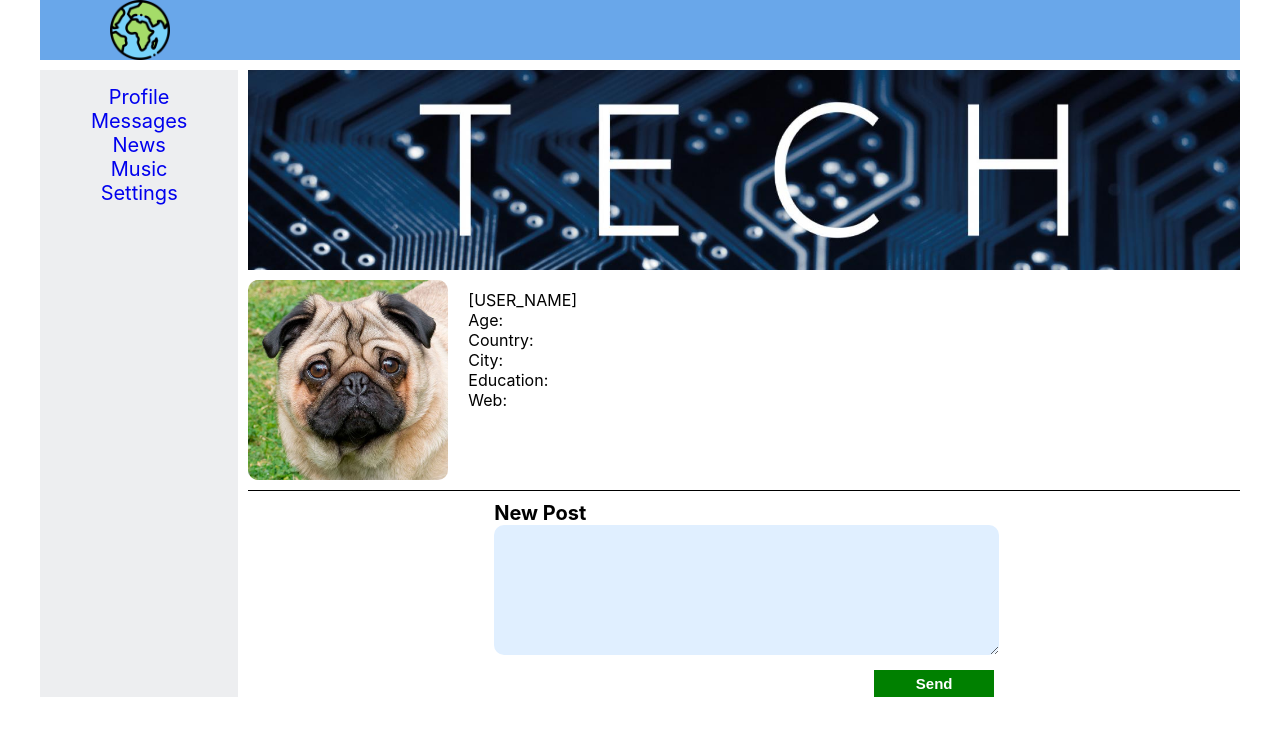
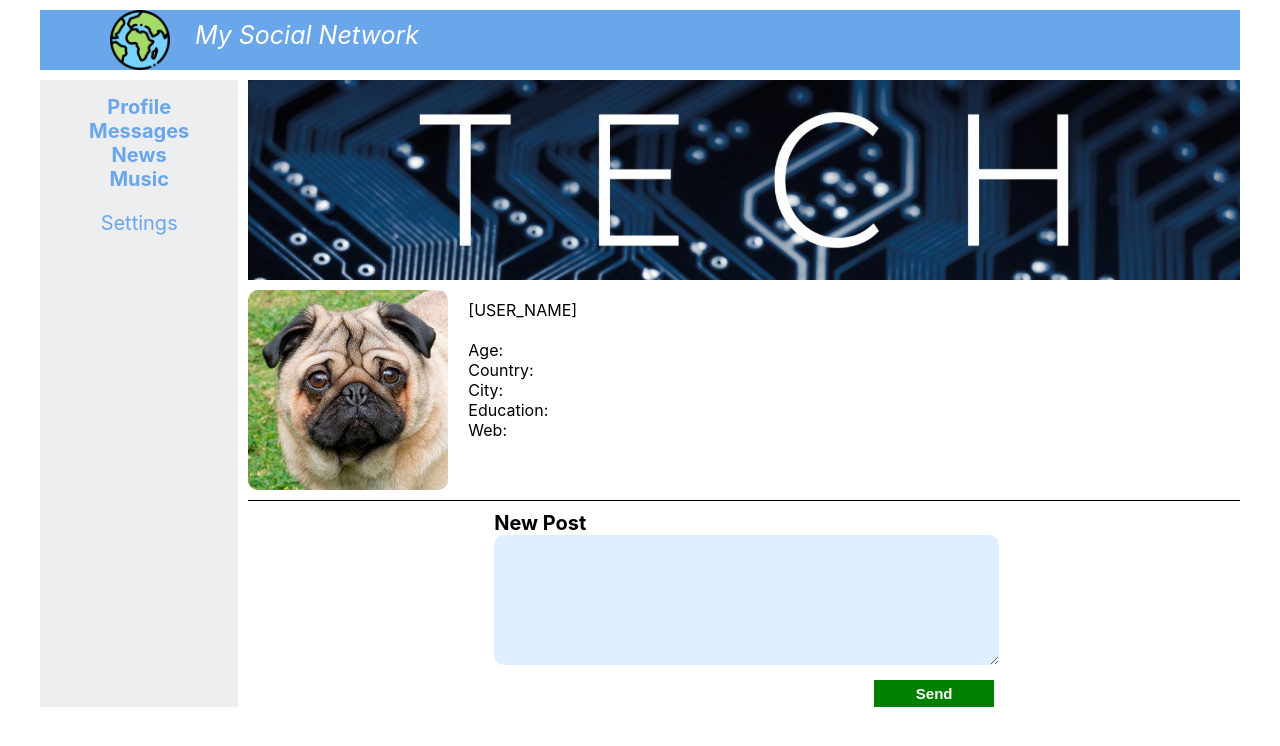
Before and after one commit to deftime/React-IT-K, a React (Create React App) app: page / in a window 1280 px wide. Shown: the top 746 px of the page. Built offline with nearby package versions, Linux system fonts and the light colour scheme.

Commit message:
Ls 12-14 components

```diff
--- a/src/App.css
+++ b/src/App.css
@@ -8,108 +8,5 @@
   grid-gap: 10px;
 
   width: 1200px;
-  margin: 0 auto;
+  margin: 10px auto;
 }
-
-header {
-  grid-area: h;
-  background-color: #69A7EA;
-}
-
-header img {
-  margin-left: 70px;
-}
-
-aside {
-  grid-area: n;
-  background-color: #edeef0;
-  padding: 15px 0;
-}
-
-aside a {
-  display: block;
-  text-align: center;
-  text-decoration: none;
-  font-size: 20px;
-}
-
-.main {
-  grid-area: c;
-}
-
-.main .main-row {
-  margin-top: 10px;
-}
-
-.main .main-row:first-child {
-  margin-top: 0;
-}
-
-.main .user-cover {
-  height: 200px;
-  background-image: url('./images/tech.jpg');
-  background-repeat: no-repeat;
-  background-position: center center;
-  background-size: cover;
-}
-
-.main .user-data {
-  height: 200px;
-}
-
-.main .user-ava {
-  display: inline-block;
-  vertical-align: top;
-  height: 200px;
-  width: 200px;
-  background-image: url('./images/mops.jpg');
-  background-repeat: no-repeat;
-  background-position: center center;
-  background-size: cover;
-  margin-right: 10px;
-  border-radius: 10px;
-}
-
-.main .user-details {
-  display: inline-block;
-  vertical-align: top;
-  width: 700px;
-  height: 180px;
-  padding: 10px;
-}
-
-.main .message-box {
-  border-top: 1px solid black;
-}
-
-.main .message-box > div {
-  padding: 10px 0;
-  font-size: 20px;
-  font-weight: bold;
-}
-
-.main .message-box textarea {
-  width: 95%;
-  height: 100px;
-  border: none;
-  border-radius: 10px;
-  padding: 15px;
-  background-color: #E0EFFF;
-}
-
-.main .message-box button {
-  border: none;
-  background-color: green;
-  color: white;
-  padding: 5px;
-  width: 120px;
-  font-weight: bold;
-  font-size: 15px;
-  margin-top: 10px;
-  float: right;
-}
-
-.main .message-box .message-box-wrap {
-  width: 500px;
-  margin: 0 auto;
-}
--- a/src/App.js
+++ b/src/App.js
@@ -1,45 +1,16 @@
 import React from 'react';
 import './App.css';
-import logolink from './images/logo.png';
+import Header from './components/Header';
+import Navbar from './components/Navbar';
+import Profile from './components/Profile';
 
 function App() {
   return (
     <div className="App">
       <div className="wrapper">
-        <header>
-          <img src={logolink} alt="main_logo" width="60" />
-        </header>
-        <aside>
-          <a href="#">Profile</a>
-          <a href="#">Messages</a>
-          <a href="#">News</a>
-          <a href="#">Music</a>
-          <a href="#">Settings</a>
-        </aside>
-        <div className="main">
-          <div className="user-cover main-row"></div>
-          <div className="user-data main-row">
-            <div className="user-ava"></div>
-            <div className="user-details">
-              <span>[USER_NAME]</span><br />
-              <span>Age:</span><br />
-              <span>Country:</span><br />
-              <span>City:</span><br />
-              <span>Education:</span><br />
-              <span>Web:</span><br />
-            </div>
-          </div>
-          <div className="message-box main-row">
-            <div className="message-box-wrap">
-              <div>New Post</div>
-              <form className="send-msg">
-                <textarea name="post_msg"></textarea><br />
-                <button type="submit" name="send_msg">Send</button>
-              </form>
-            </div>
-          </div>
-
-        </div>
+        <Header />
+        <Navbar />
+        <Profile />
       </div>
     </div>
   );
--- /dev/null
+++ b/src/components/Header.jsx
@@ -0,0 +1,14 @@
+import React from 'react';
+import logolink from '../images/logo.png';
+import cls from '../css/header.module.css';
+
+function Header() {
+  return (
+    <header>
+      <img src={logolink} alt="mainLogo" width="60" />
+      <div className={cls.mainTitle}>My Social Network</div>
+    </header>
+  );
+}
+
+export default Header;
--- /dev/null
+++ b/src/components/Navbar.jsx
@@ -0,0 +1,16 @@
+import React from 'react';
+import cls from '../css/navbar.module.css';
+
+function Navbar() {
+  return (
+    <aside>
+      <a href="#">Profile</a>
+      <a href="#">Messages</a>
+      <a href="#">News</a>
+      <a href="#">Music</a>
+      <a href="#">Settings</a>
+    </aside>
+  );
+}
+
+export default Navbar;
--- /dev/null
+++ b/src/components/Profile.jsx
@@ -0,0 +1,32 @@
+import React from 'react';
+import cls from '../css/profile.module.css';
+
+function Profile() {
+  return (
+    <div className={cls.main}>
+      <div className={`${cls.userCover} ${cls.mainRow}`}></div>
+      <div className={`${cls.userData} ${cls.mainRow}`}>
+        <div className={cls.userAva}></div>
+        <div className={cls.userDetails}>
+          <span>[USER_NAME]</span><br />
+          <span>Age:</span><br />
+          <span>Country:</span><br />
+          <span>City:</span><br />
+          <span>Education:</span><br />
+          <span>Web:</span><br />
+        </div>
+      </div>
+      <div className={`${cls.messageBox} ${cls.mainRow}`}>
+        <div className={cls.messageBoxWrap}>
+          <div>New Post</div>
+          <form className={cls.sendMsg}>
+            <textarea name="post_msg"></textarea><br />
+            <button type="submit" name="send_msg">Send</button>
+          </form>
+        </div>
+      </div>
+    </div>
+  );
+}
+
+export default Profile;
--- /dev/null
+++ b/src/css/header.module.css
@@ -0,0 +1,17 @@
+header {
+  grid-area: h;
+  background-color: #69A7EA;
+}
+
+header img {
+  margin-left: 70px;
+}
+
+header .mainTitle {
+  display: inline-block;
+  vertical-align: top;
+  color: white;
+  font-size: 25px;
+  font-style: italic;
+  padding: 10px 0 0 25px;
+}
--- /dev/null
+++ b/src/css/navbar.module.css
@@ -0,0 +1,19 @@
+aside {
+  grid-area: n;
+  background-color: #edeef0;
+  padding: 15px 0;
+}
+
+aside a {
+  display: block;
+  text-align: center;
+  text-decoration: none;
+  font-size: 20px;
+  font-weight: bold;
+  color: #69A7EA;
+}
+
+aside a:last-child {
+  margin-top: 20px;
+  font-weight: normal;
+}
--- /dev/null
+++ b/src/css/profile.module.css
@@ -0,0 +1,85 @@
+.main {
+  grid-area: c;
+}
+
+.main .mainRow {
+  margin-top: 10px;
+}
+
+.main .mainRow:first-child {
+  margin-top: 0;
+}
+
+.main .userCover {
+  height: 200px;
+  background-image: url('../images/tech.jpg');
+  background-repeat: no-repeat;
+  background-position: center center;
+  background-size: cover;
+}
+
+.main .userData {
+  height: 200px;
+}
+
+.main .userAva {
+  display: inline-block;
+  vertical-align: top;
+  height: 200px;
+  width: 200px;
+  background-image: url('../images/mops.jpg');
+  background-repeat: no-repeat;
+  background-position: center center;
+  background-size: cover;
+  margin-right: 10px;
+  border-radius: 10px;
+}
+
+.main .userDetails {
+  display: inline-block;
+  vertical-align: top;
+  width: 700px;
+  height: 180px;
+  padding: 10px;
+}
+
+.main .userDetails span:first-child {
+  display: inline-block;
+  margin-bottom: 20px;
+}
+
+.main .messageBox {
+  border-top: 1px solid black;
+}
+
+.main .messageBox > div {
+  padding: 10px 0;
+  font-size: 20px;
+  font-weight: bold;
+}
+
+.main .messageBox textarea {
+  width: 95%;
+  height: 100px;
+  border: none;
+  border-radius: 10px;
+  padding: 15px;
+  background-color: #E0EFFF;
+}
+
+.main .messageBox button {
+  border: none;
+  background-color: green;
+  color: white;
+  padding: 5px;
+  width: 120px;
+  font-weight: bold;
+  font-size: 15px;
+  margin-top: 10px;
+  float: right;
+}
+
+.main .messageBox .messageBoxWrap {
+  width: 500px;
+  margin: 0 auto;
+}
```
